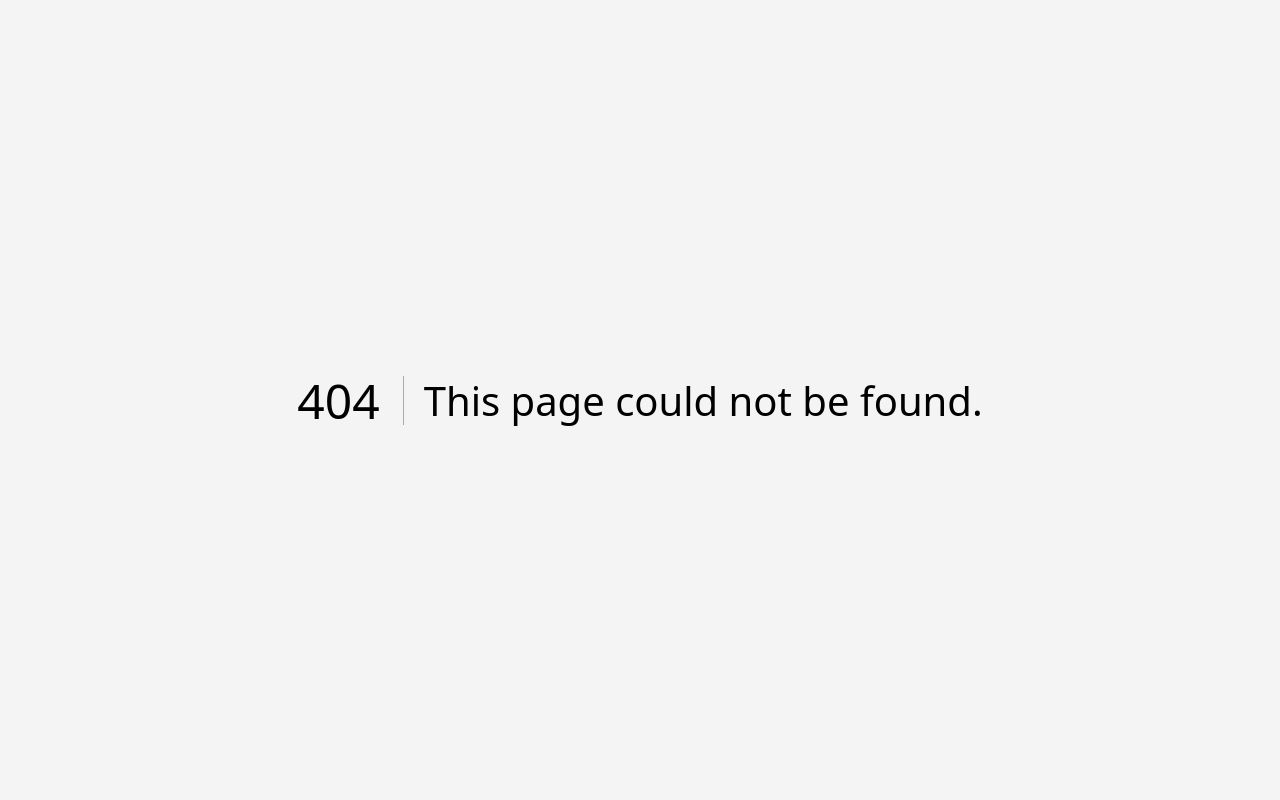
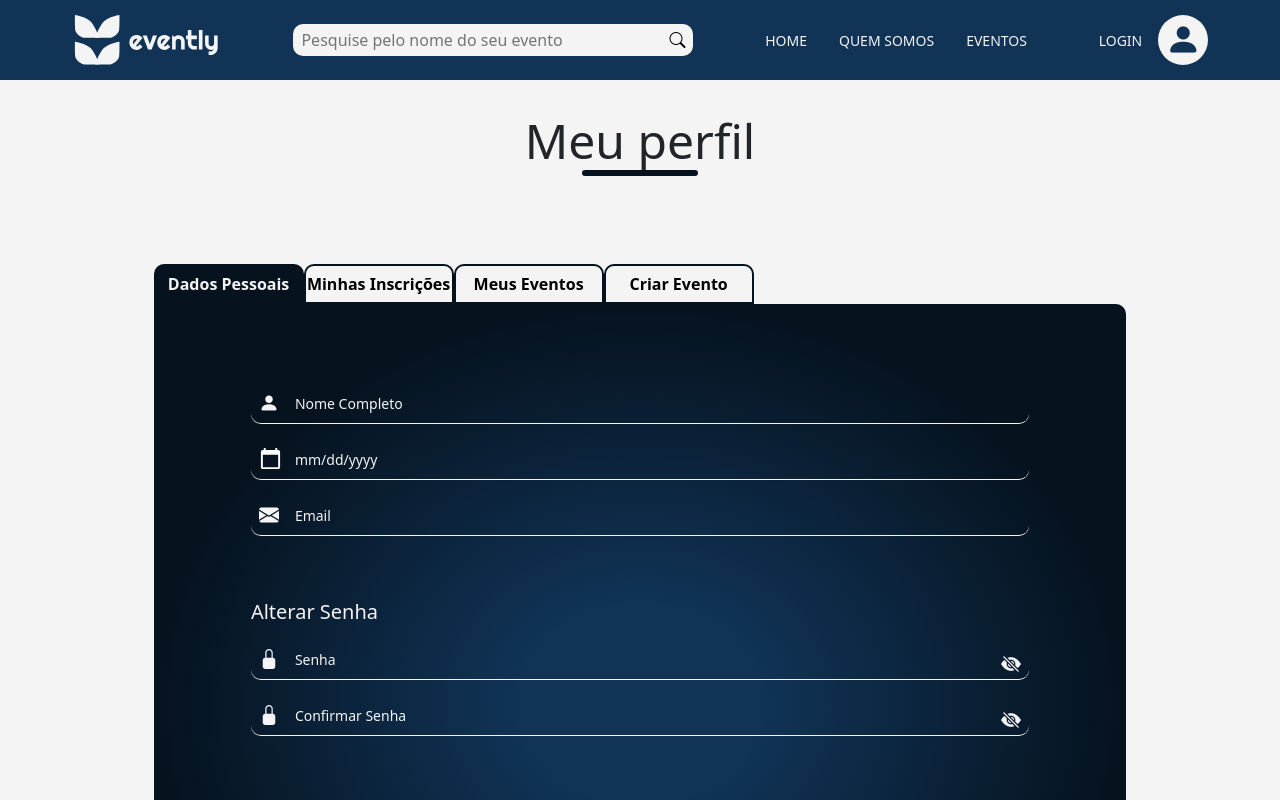
Before and after one commit to RayaniGomes/Evently, a Next.js app: page /perfil in a window 1280 px wide. Before the commit this address had no page. Built offline with nearby package versions, Linux system fonts and the light colour scheme.

Commit message:
feat: pagina de perfil do usuario

```diff
--- a/src/app/globals.css
+++ b/src/app/globals.css
@@ -1,7 +1,7 @@
 @import url('https://fonts.googleapis.com/css2?family=Inter:ital,opsz,wght@0,14..32,100..900;1,14..32,100..900&display=swap');
 
 :root {
-  --azul-escuro: #0B233B;
+  --azul-escuro: #06121E;
   --azul-medio: #103356;
   --azul-claro: #085EB3;
   --branco: #F4F4F4;
@@ -94,6 +94,7 @@ a, button {
 
   &:hover {
     transform: scale(1.1);
+    transition: .5s ease-in-out;
   }
 }
 
--- /dev/null
+++ b/src/app/perfil/page.tsx
@@ -0,0 +1,38 @@
+'use client';
+import Navbar from "@/(components)/navbar";
+import Titulo from "@/(components)/titulo";
+import { Botoes, ContainerPerfil, Section } from "./styled";
+import Footer from "@/(components)/footer";
+import InputGrupo from "@/(components)/inputGrupo";
+
+export default function Perfil() {
+    return (
+        <main>
+            <Navbar />
+            <Section>
+                <Titulo titulo="Meu perfil" border="--azul-escuro" />
+                <div className="perfil">
+                    <Botoes>
+                        <button className="active">Dados Pessoais</button>
+                        <button>Minhas Inscrições</button>
+                        <button>Meus Eventos</button>
+                        <button>Criar Evento</button>
+                    </Botoes>
+                    <ContainerPerfil>
+                        <InputGrupo type="text" placeholder="Nome Completo" icon="bi bi-person-fill" />
+                        <InputGrupo type="date"/>
+                        <InputGrupo type="email" placeholder="Email" icon="bi bi-envelope-fill" />
+                        <div className="senha">
+                        <h5>Alterar Senha</h5>
+                            <InputGrupo type="password" placeholder="Senha" icon="bi bi-lock-fill" />
+                            <InputGrupo type="password" placeholder="Confirmar Senha" icon="bi bi-lock-fill" />
+                        </div>
+
+                        <button className="btnForm">Atualizar</button>
+                    </ContainerPerfil>
+                </div>
+            </Section>
+            <Footer />
+        </main>
+    );
+}
--- /dev/null
+++ b/src/app/perfil/styled.ts
@@ -0,0 +1,91 @@
+import styled from "styled-components";
+
+export const Section = styled.section`
+    width: 100%;
+    min-height: 100vh;
+    display: flex;
+    flex-direction: column;
+    align-items: center;
+    margin: 0 auto;
+    padding: 7rem 2rem;
+    gap: 5rem;
+
+    .perfil {
+        width: 100%;
+        display: flex;
+        flex-direction: column;
+        align-items: center;
+    }
+`
+
+export const Botoes = styled.div`
+    width: 80%;
+    display: flex;
+
+    button {
+        width: 150px;
+        height: 40px;
+        background-color: transparent;
+        border: 2px solid var(--azul-escuro);
+        border-radius: 10px 10px 0 0;
+        font-size: 16px;
+        font-weight: 600;
+
+        &:hover {
+            transform: scale(1);
+            background-color: var(--azul-escuro);
+            color: var(--branco);
+        }
+    }
+
+    .active {
+        background-color: var(--azul-escuro);
+        color: var(--branco);
+        border-radius: 10px 10px 0 0;
+    }
+`
+
+export const ContainerPerfil = styled.form`
+    width: 80%;
+    min-height: 100vh;
+    display: flex;
+    align-items: center;
+    flex-direction: column;
+    background: var(--gradiente-radial);
+    color: var(--branco);
+    border-radius: 0 10px 10px 10px;
+    padding: 5rem 0;
+    gap: 1rem;
+
+    .senha {
+        width: 100%;
+        display: flex;
+        align-items: center;
+        flex-direction: column;
+        gap: 1rem;
+        margin-top: 3rem;
+
+        h5 {
+            width: 80%;
+            text-align: left;
+            margin: 0;
+        }
+    }
+
+
+    .btnForm {
+        width: 200px;
+        height: 40px;
+        border: none;
+        border-radius: 10px;
+        font-size: 12px;
+        font-weight: 600;
+        background-color: var(--branco);
+        color: var(--azul-escuro);
+        margin-top: 5rem;
+
+        &:hover {
+            box-shadow: var(--drop-shadow-branco-hover);
+        }
+    }
+`
```
